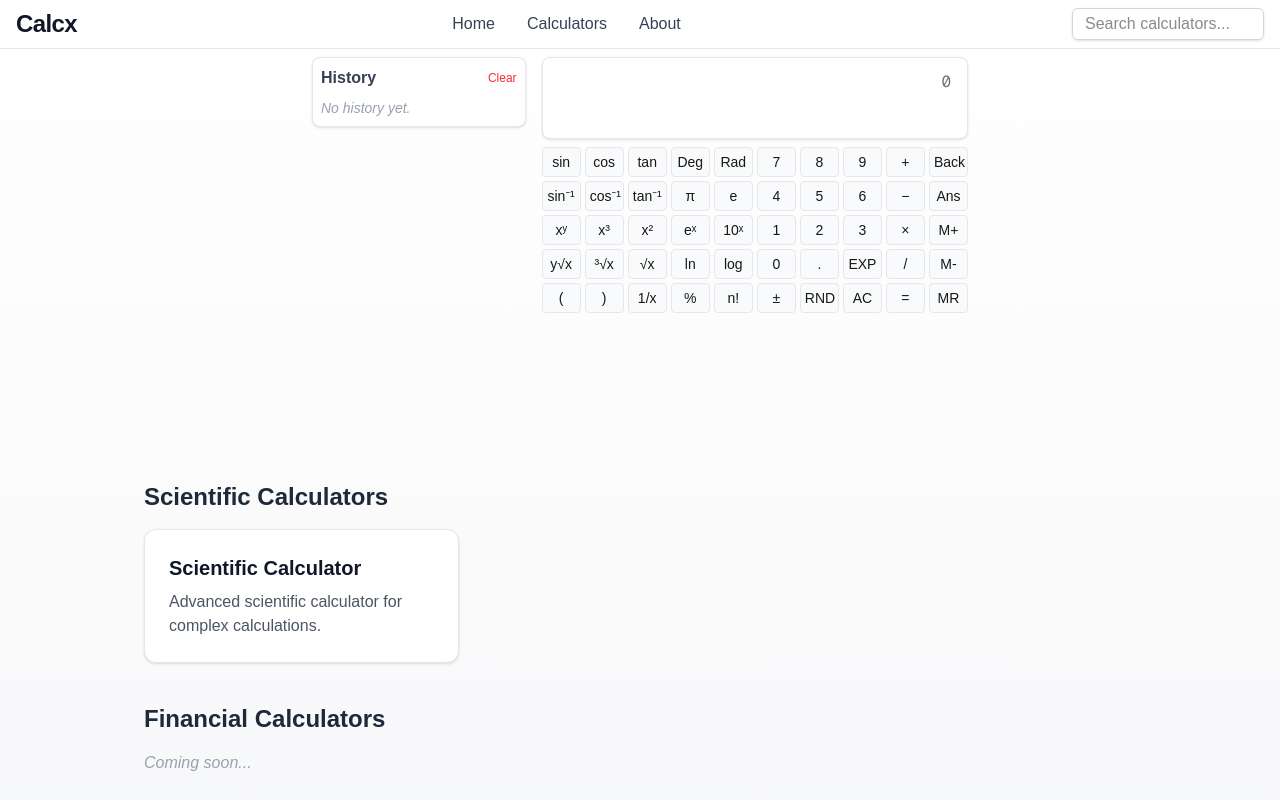
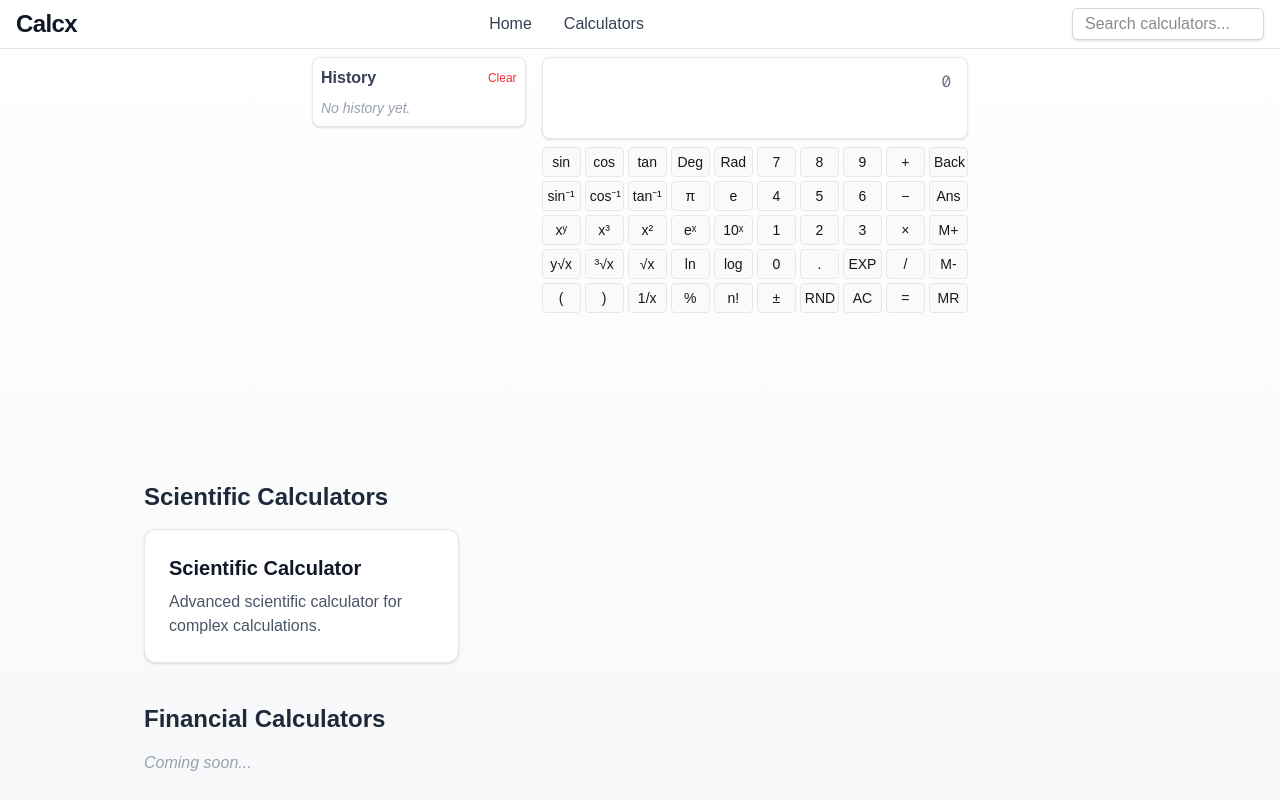
Before and after one commit to yeyz66/calcx, a Next.js app: page / in a window 1280 px wide. Shown: the top 800 px of the page. Built offline with nearby package versions, Linux system fonts and the light colour scheme.

Commit message:
移除about模块

```diff
--- a/app/components/Header.tsx
+++ b/app/components/Header.tsx
@@ -17,7 +17,6 @@ export default function Header({ search, setSearch }: HeaderProps) {
         <nav className="hidden md:flex gap-8 text-gray-700 font-medium text-base">
           <Link href="/" className="hover:text-black transition">Home</Link>
           <a href="#calculators" className="hover:text-black transition">Calculators</a>
-          <a href="#about" className="hover:text-black transition">About</a>
         </nav>
         <div className="ml-4 w-48 max-w-xs flex-shrink-0">
           <SearchCalculatorsInput search={search} setSearch={setSearch} />
```
